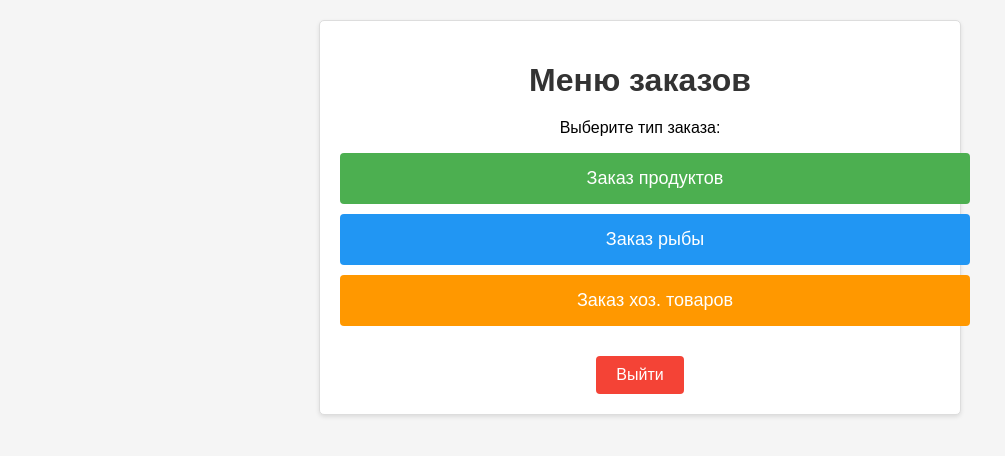
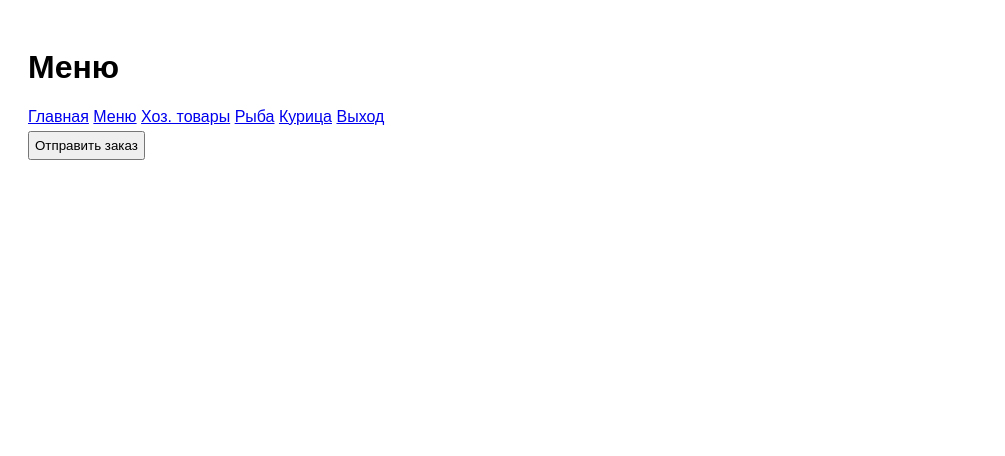
Before and after one commit to vladimir669/dikiyrpk.tech, a Flask app: template templates/menu.html in a window 1280 px wide. Shown: the top 456 px of the page, without its empty margins (0-1005 px from the left). Run offline with Flask 3, Linux system fonts and the light colour scheme; the template is opened without the code that fills it, so the values that code supplies are empty; the visitor is signed in with stand-in values (Sample User, id 1); parts of the project's set-up code (start-up, migrations or seed data) failed here and were passed over.

Commit message:
Update menu.html

```diff
--- a/templates/menu.html
+++ b/templates/menu.html
@@ -1,84 +1,65 @@
-<!DOCTYPE html>
-<html>
-<head>
-    <title>Меню заказов</title>
-    <meta name="viewport" content="width=device-width, initial-scale=1, maximum-scale=1, user-scalable=no">
-    <style>
-        body {
-            font-family: Arial, sans-serif;
-            margin: 0;
-            padding: 20px;
-            text-align: center;
-            background-color: #f5f5f5;
+{% extends 'base.html' %}
+
+{% block title %}Меню | Система заказов{% endblock %}
+
+{% block header %}Меню{% endblock %}
+
+{% block content %}
+<div class="product-list">
+    {% for supplier, items in products.items() %}
+    <div class="product-category">
+        <h3>{{ supplier }}</h3>
+        {% for item in items %}
+        <div class="product-item">
+            <input type="checkbox" id="product-{{ loop.index }}-{{ supplier|replace(' ', '-') }}" data-name="{{ item }}">
+            <label for="product-{{ loop.index }}-{{ supplier|replace(' ', '-') }}">{{ item }}</label>
+        </div>
+        {% endfor %}
+    </div>
+    {% endfor %}
+</div>
+
+<button id="orderBtn" class="order-btn">Отправить заказ</button>
+{% endblock %}
+
+{% block script %}
+document.getElementById('orderBtn').addEventListener('click', function() {
+    var checkboxes = document.querySelectorAll('input[type="checkbox"]:checked');
+    var selectedItems = [];
+
+    checkboxes.forEach(function(checkbox) {
+        selectedItems.push(checkbox.dataset.name);
+    });
+
+    if (selectedItems.length === 0) {
+        alert('Выберите хотя бы один товар');
+        return;
+    }
+
+    fetch('/order', {
+        method: 'POST',
+        headers: {
+            'Content-Type': 'application/json'
+        },
+        body: JSON.stringify({
+            items: selectedItems
+        })
+    })
+    .then(response => response.json())
+    .then(data => {
+        if (data.success) {
+            alert('Заказ успешно отправлен');
+            // Снимаем выделение со всех чекбоксов
+            checkboxes.forEach(function(checkbox) {
+                checkbox.checked = false;
+            });
+        } else {
+            alert('Ошибка: ' + data.message);
         }
-        .container {
-            max-width: 600px;
-            margin: 0 auto;
-            padding: 20px;
-            border: 1px solid #ddd;
-            border-radius: 5px;
-            background-color: white;
-            box-shadow: 0 2px 4px rgba(0,0,0,0.1);
-        }
-        h1 {
-            color: #333;
-            margin-bottom: 20px;
-        }
-        .menu-btn {
-            display: block;
-            width: 100%;
-            padding: 15px;
-            margin: 10px 0;
-            background-color: #4CAF50;
-            color: white;
-            text-decoration: none;
-            border: none;
-            border-radius: 4px;
-            font-size: 18px;
-            text-align: center;
-            cursor: pointer;
-            transition: background-color 0.3s;
-        }
-        .menu-btn:hover {
-            background-color: #45a049;
-        }
-        .menu-btn.fish {
-            background-color: #2196F3;
-        }
-        .menu-btn.fish:hover {
-            background-color: #0b7dda;
-        }
-        .menu-btn.hoz {
-            background-color: #ff9800;
-        }
-        .menu-btn.hoz:hover {
-            background-color: #e68a00;
-        }
-        .logout-btn {
-            display: inline-block;
-            padding: 10px 20px;
-            margin-top: 20px;
-            background-color: #f44336;
-            color: white;
-            text-decoration: none;
-            border-radius: 4px;
-            transition: background-color 0.3s;
-        }
-        .logout-btn:hover {
-            background-color: #d32f2f;
-        }
-    </style>
-</head>
-<body>
-    <div class="container">
-        <h1>Меню заказов</h1>
-        <p>Выберите тип заказа:</p>
-
-        <a href="/products" class="menu-btn">Заказ продуктов</a>
-        <a href="/fish" class="menu-btn fish">Заказ рыбы</a>
-        <a href="/hoz" class="menu-btn hoz">Заказ хоз. товаров</a>
-
-        <a href="/logout" class="logout-btn">Выйти</a>
-    </div>
-</body>
-</html>
+    })
+    .catch(error => {
+        console.error('Ошибка:', error);
+        alert('Произошла ошибка при отправке заказа');
+    });
+});
+{% endblock %}
```
